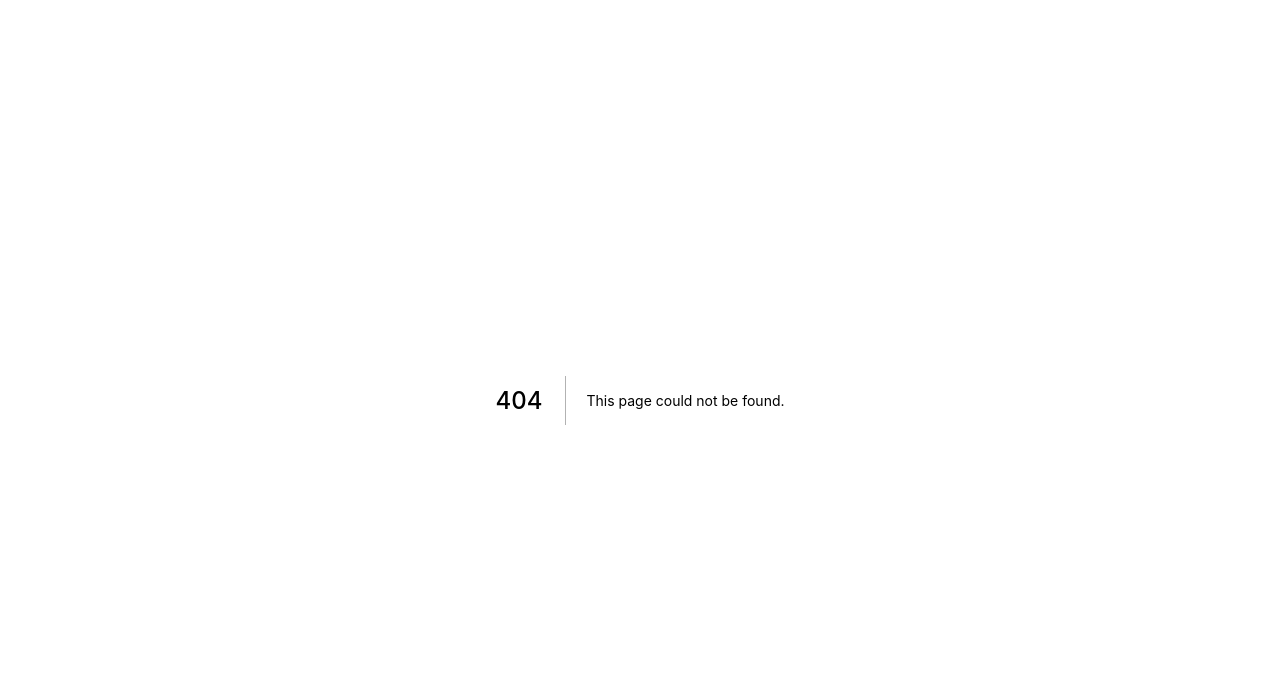
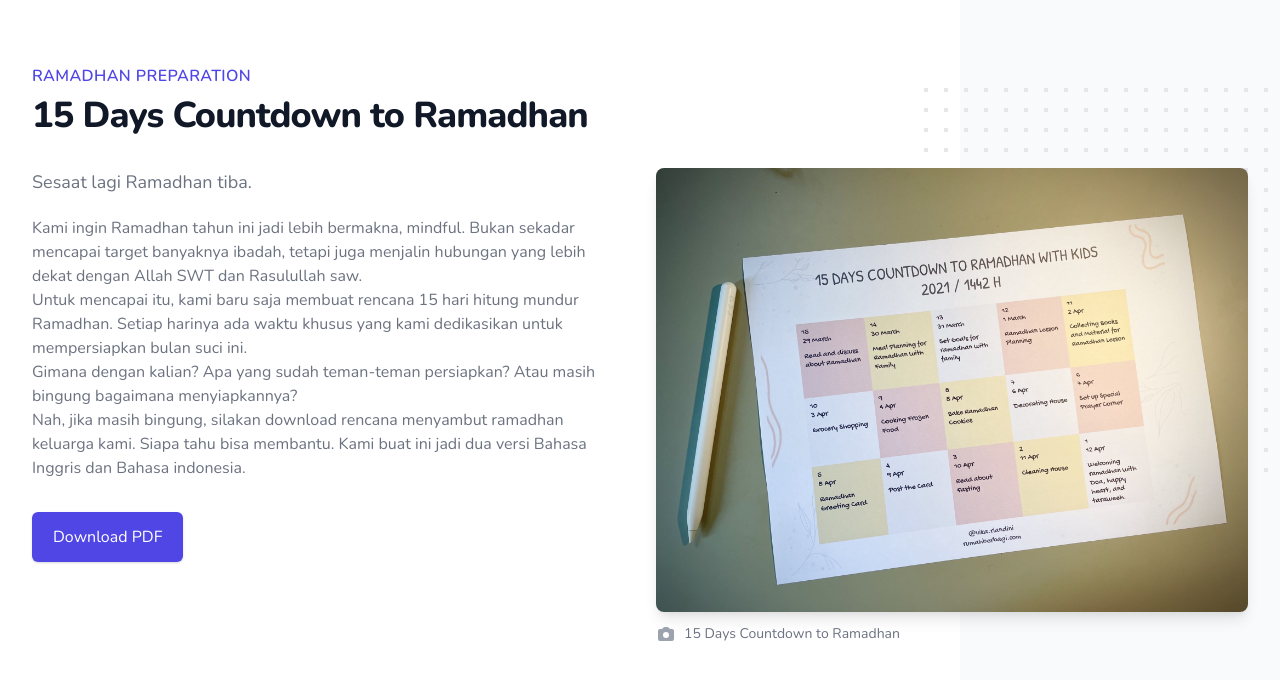
Before and after one commit to zainfathoni/rumahberbagi-app, a Next.js app: page /downloads/ramadhan-preparation in a window 1280 px wide. Before the commit this address had no page. Shown: the top 680 px of the page. Built offline with nearby package versions, Linux system fonts and the light colour scheme; what @tailwindcss/typography would draw is missing.

Commit message:
Remove DownloadSection and move ramadhan page path

```diff
--- a/components/article-section.js
+++ b/components/article-section.js
@@ -6,9 +6,9 @@ export const ArticleSection = () => (
       <div className='hidden lg:block bg-gray-50 absolute top-0 bottom-0 left-3/4 w-screen'></div>
       <div className='mx-auto text-base max-w-prose lg:grid lg:grid-cols-2 lg:gap-8 lg:max-w-none'>
         <div>
-          <h2 className='text-base text-indigo-600 font-semibold tracking-wide uppercase'>Free Download</h2>
+          <h2 className='text-base text-indigo-600 font-semibold tracking-wide uppercase'>Ramadhan Preparation</h2>
           <h3 className='mt-2 text-3xl leading-8 font-extrabold tracking-tight text-gray-900 sm:text-4xl'>
-            15 days countdown to Ramadhan
+            15 Days Countdown to Ramadhan
           </h3>
         </div>
       </div>
@@ -61,7 +61,7 @@ export const ArticleSection = () => (
                     clip-rule='evenodd'
                   />
                 </svg>
-                <span className='ml-2'>Ramadhan Planner</span>
+                <span className='ml-2'>15 Days Countdown to Ramadhan</span>
               </figcaption>
             </figure>
           </div>
@@ -73,7 +73,7 @@ export const ArticleSection = () => (
           <div className='mt-5 prose prose-indigo text-gray-500 mx-auto lg:max-w-none lg:row-start-1 lg:col-start-1'>
             <p>
               Kami ingin Ramadhan tahun ini jadi lebih bermakna, mindful. Bukan sekadar mencapai target banyaknya
-              ibadah, tetapi juga menjalin hubungan yang lebih dekat dengen Allah SWT dan Rasulullah saw.
+              ibadah, tetapi juga menjalin hubungan yang lebih dekat dengan Allah SWT dan Rasulullah saw.
             </p>
             <p>
               Untuk mencapai itu, kami baru saja membuat rencana 15 hari hitung mundur Ramadhan. Setiap harinya ada
@@ -84,8 +84,18 @@ export const ArticleSection = () => (
             </p>
             <p>
               Nah, jika masih bingung, silakan download rencana menyambut ramadhan keluarga kami. Siapa tahu bisa
-              membantu. Kami buat ini jadi dua versi Bahasa inggris dan Bahasa indonesia.
+              membantu. Kami buat ini jadi dua versi Bahasa Inggris dan Bahasa indonesia.
             </p>
+          </div>
+          <div className='mt-8 flex text-base max-w-prose mx-auto lg:max-w-none'>
+            <div className='rounded-md shadow'>
+              <a
+                href='#'
+                className='w-full flex items-center justify-center px-5 py-3 border border-transparent text-base font-medium rounded-md text-white bg-indigo-600 hover:bg-indigo-700'
+              >
+                Download PDF
+              </a>
+            </div>
           </div>
         </div>
       </div>
--- a/components/download-section.js
+++ /dev/null
@@ -1,29 +0,0 @@
-import * as React from 'react'
-
-export const DownloadSection = () => (
-  <div class='bg-white'>
-    <div class='max-w-7xl mx-auto text-center py-12 px-4 sm:px-6 lg:py-16 lg:px-8'>
-      <h2 class='text-3xl font-extrabold tracking-tight text-gray-900 sm:text-4xl'>
-        <span class='block'>Download di sini</span>
-      </h2>
-      <div class='mt-8 flex justify-center'>
-        <div class='inline-flex rounded-md shadow'>
-          <a
-            href='#'
-            class='inline-flex items-center justify-center px-5 py-3 border border-transparent text-base font-medium rounded-md text-white bg-indigo-600 hover:bg-indigo-700'
-          >
-            Bahasa Indonesia
-          </a>
-        </div>
-        <div class='ml-3 inline-flex'>
-          <a
-            href='#'
-            class='inline-flex items-center justify-center px-5 py-3 border border-transparent text-base font-medium rounded-md text-indigo-700 bg-indigo-100 hover:bg-indigo-200'
-          >
-            Bahasa Inggris
-          </a>
-        </div>
-      </div>
-    </div>
-  </div>
-)
--- a/pages/ramadhan.js
+++ b/pages/downloads/ramadhan-preparation.js
@@ -1,12 +1,11 @@
 import Head from 'next/head'
-import { ArticleSection } from '../components/article-section'
-import { DownloadSection } from '../components/download-section'
+import { ArticleSection } from '../../components/article-section'
 
 export default function Home() {
   return (
     <div>
       <Head>
-        <title>Ramadhan Planner | Rumah Berbagi</title>
+        <title>15 Days Countdown to Ramadhan | Rumah Berbagi</title>
         <link rel='icon' href='/rumah-berbagi.jpeg' />
         <link rel='dns-prefetch' href='//fonts.googleapis.com' />
         <link rel='preconnect' href='https://fonts.gstatic.com' />
@@ -15,7 +14,6 @@ export default function Home() {
 
       <main>
         <ArticleSection />
-        <DownloadSection />
       </main>
     </div>
   )
```
